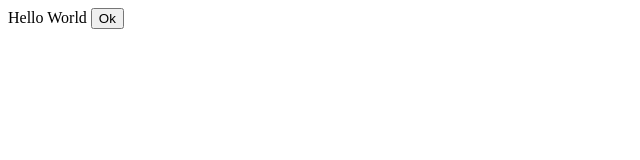
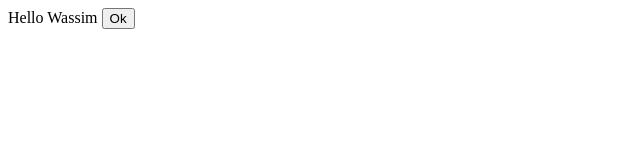
Before and after one commit to TrikiWassim/demo-repo, a plain HTML site: page index.html in a window 1280 px wide. Shown: the full height of the page, 0-640 px from the left. Drawn offline with Linux system fonts and the light colour scheme.

Commit message:
add hello wassim

```diff
--- a/index.html
+++ b/index.html
@@ -1,4 +1,4 @@
 <div>
-    <span>Hello World</span>
+    <span>Hello Wassim</span>
     <button>Ok</button>
 </div>
```
